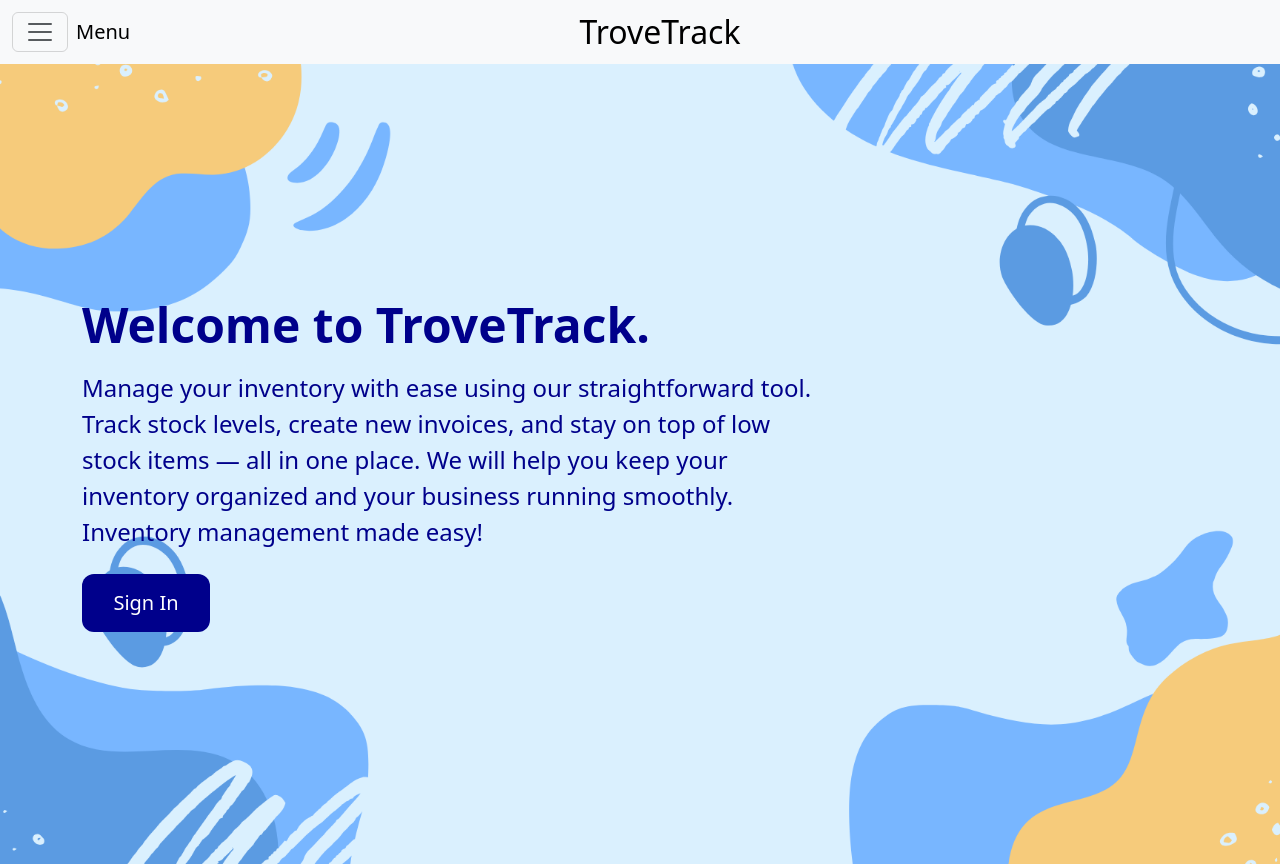
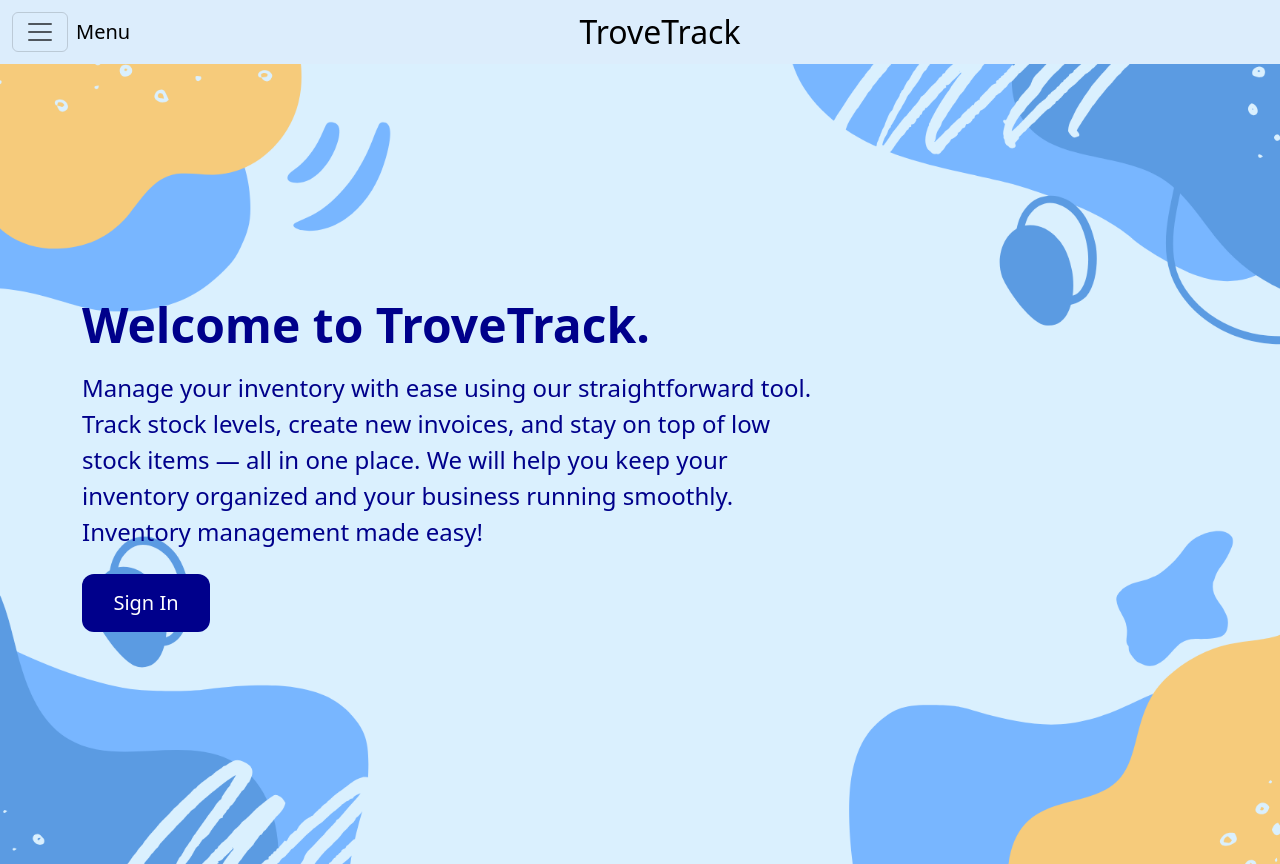
Before and after one commit to skyoon26/trove-track, a React (Vite) app in the folder trove-track-ui/: page / in a window 1280 px wide. Built offline with nearby package versions, Linux system fonts and the light colour scheme.

Commit message:
Fix positioning and improve styling of OffcanvasNavbar component

```diff
--- a/trove-track-ui/src/components/Navbar/OffcanvasNavbar.jsx
+++ b/trove-track-ui/src/components/Navbar/OffcanvasNavbar.jsx
@@ -3,7 +3,7 @@ import './offcanvas-navbar.css';
 
 const OffcanvasNavbar = () => {
   return (
-    <Navbar expand={false} className="bg-body-tertiary">
+    <Navbar expand={false} sticky="top" className="navbar">
       <Container fluid>
         <div className="d-flex align-items-center justify-content-between w-100">
           <Navbar.Toggle aria-controls="offcanvasNavbar" />
--- a/trove-track-ui/src/components/Navbar/offcanvas-navbar.css
+++ b/trove-track-ui/src/components/Navbar/offcanvas-navbar.css
@@ -2,3 +2,8 @@
   margin-left: -70px;
   font-size: 2rem;
 }
+
+.navbar {
+  background-color: rgba(217, 236, 252, 0.9);
+  color: white;
+}
```
